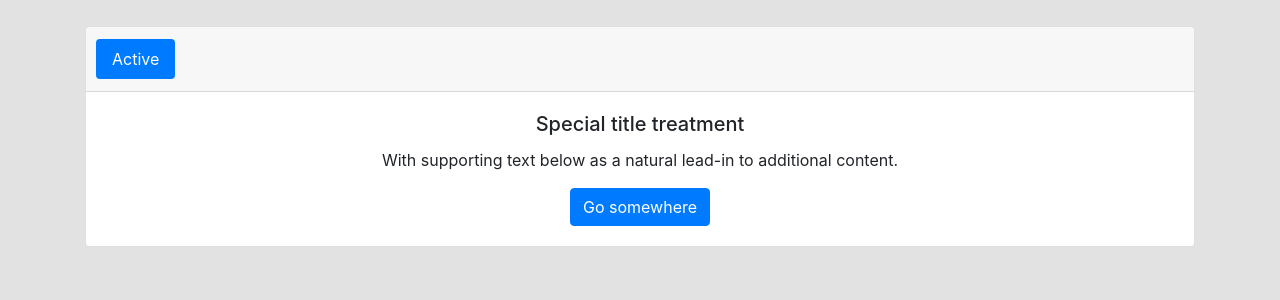
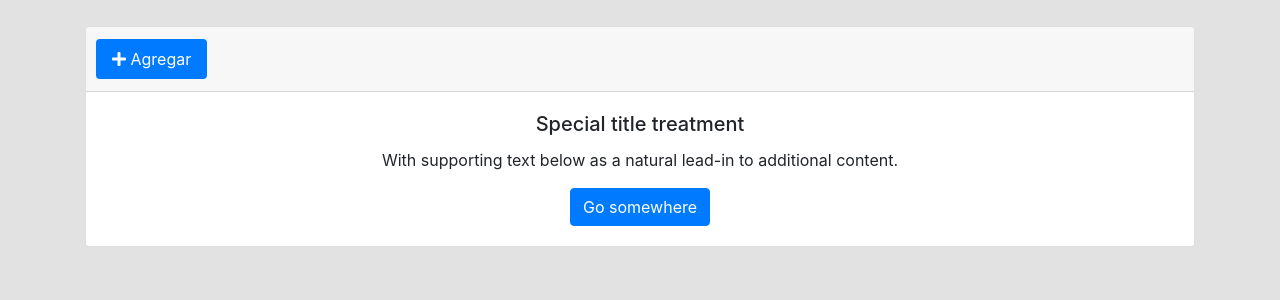
Before and after one commit to adamraven123/Proyecto-Desarrollo-Wen, a Django app: page /admin_usuario/ in a window 1280 px wide. Shown: the part 58-358 px from the top of the page. Run offline with Django 3.2, Linux system fonts and the light colour scheme; some libraries are stand-ins or nearby versions.

Commit message:
cambios locales

```diff
--- a/core/templates/perfil_usuario/admin_usuarios.html
+++ b/core/templates/perfil_usuario/admin_usuarios.html
@@ -4,8 +4,8 @@
     <div class="card text-center">
         <div class="card-header">
             <ul class="pull-right nav nav-pills card-header-pills">
-                <li class="nav-item pull-right">
-                    <a class="nav-link active" href="#">Active</a>
+                <li class="nav-item">
+                    <a class="nav-link active" href="#"> <i class="fa fa-plus"></i> Agregar</a>
                 </li>
             </ul>
         </div>
```
